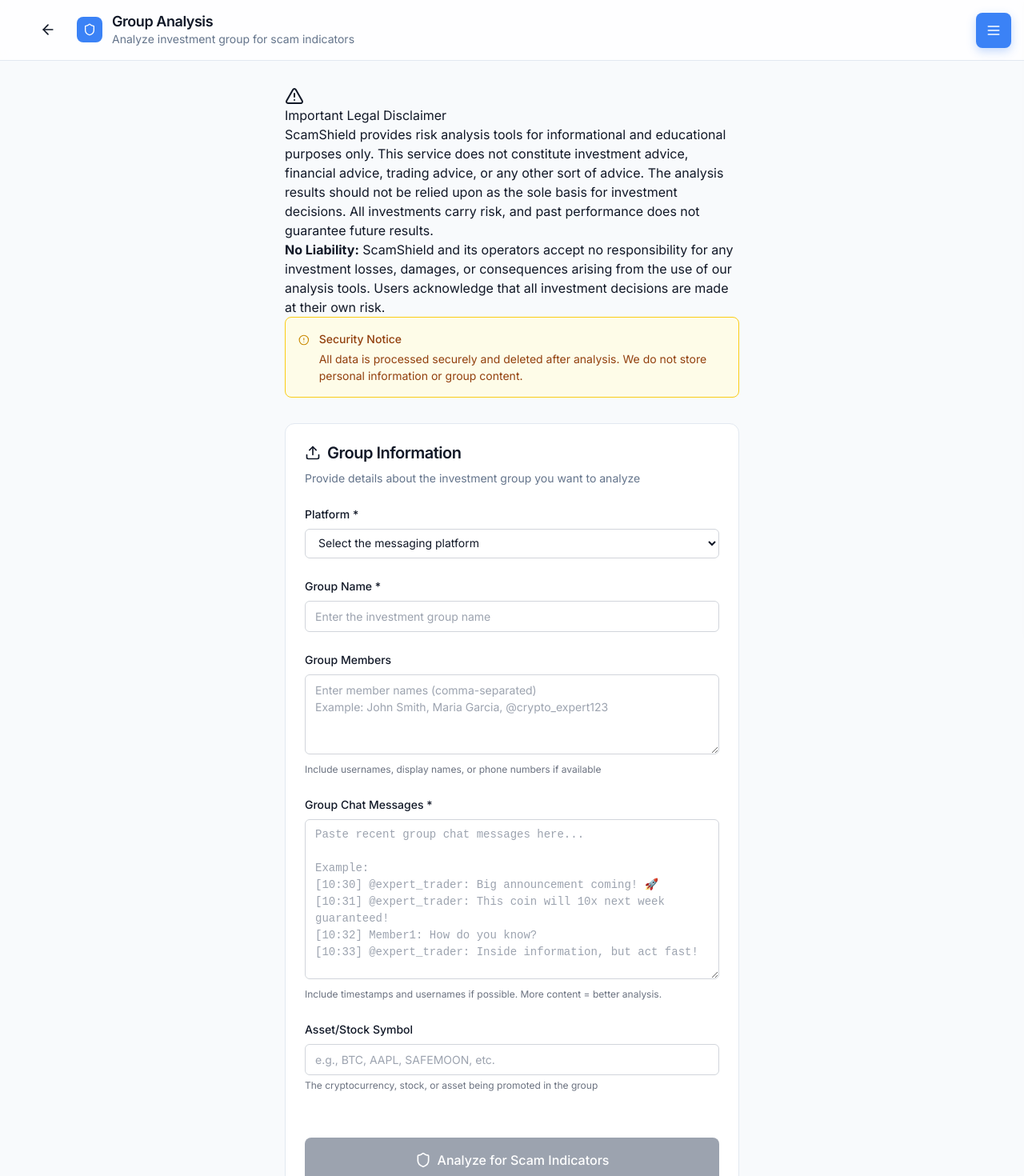
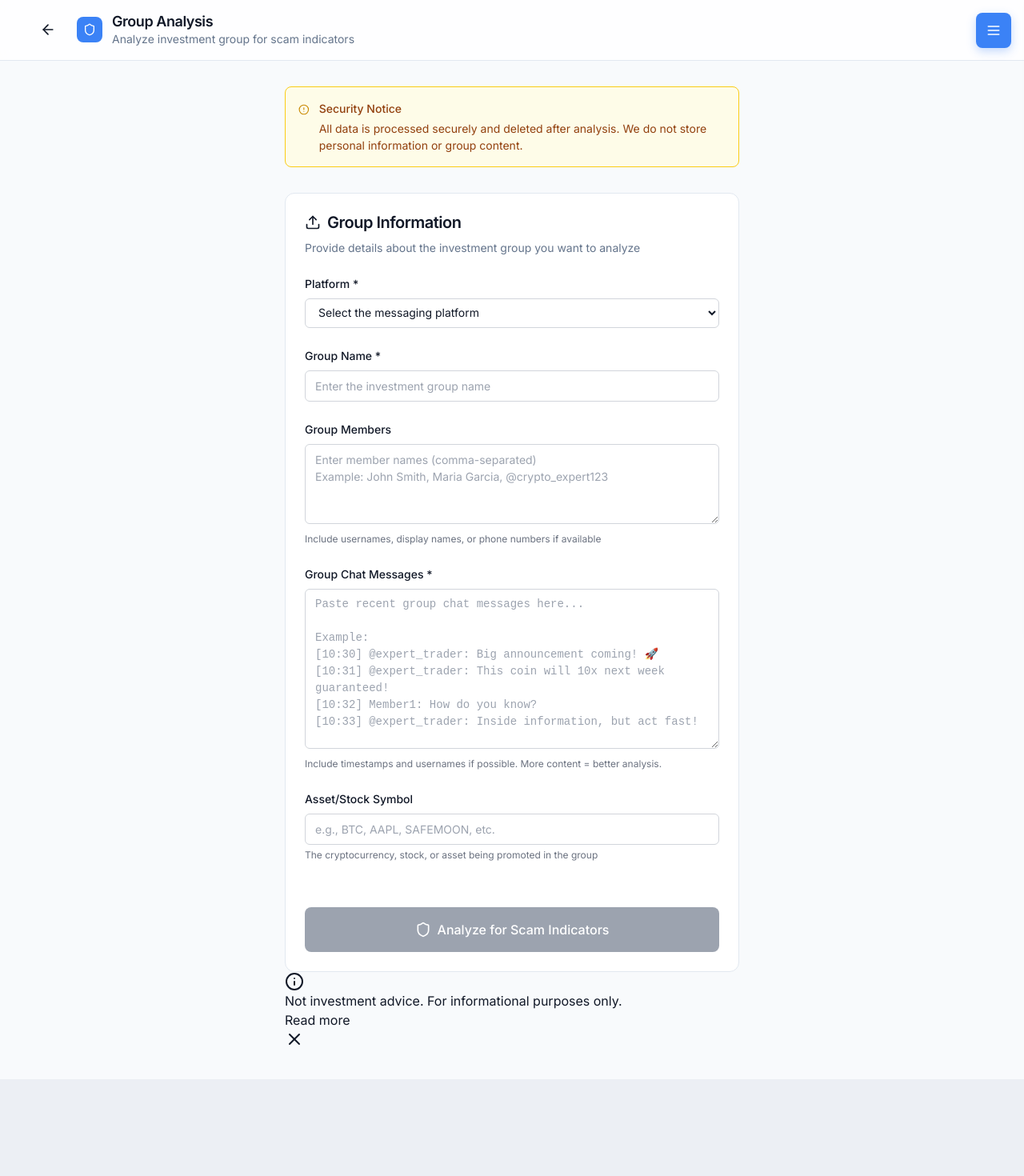
Before and after one commit to Elimiz21/scam-spotter-mobile-app, a React (Vite) app: page /analyze in a window 1280 px wide. Shown: the top 1470 px of the page at 80% size. After the commit the page ends 1349 px from the top, so only its background shows below. Built offline with nearby package versions, Linux system fonts and the light colour scheme.

Commit message:
Update disclaimer styling and placement
Update the disclaimer's visual style to match the site's design, reduce its size, and move it to the end of each page. Also, update GitHub and Vercel deployments.

```diff
--- a/src/components/LegalDisclaimer.tsx
+++ b/src/components/LegalDisclaimer.tsx
@@ -22,19 +22,16 @@ export const LegalDisclaimer = ({ variant = "compact", className = "" }: LegalDi
 
   if (variant === "full") {
     return (
-      <Card className={`border border-amber-200 bg-amber-50 dark:bg-amber-950/20 dark:border-amber-800 ${className}`}>
-        <div className="p-4">
-          <div className="flex items-start gap-3">
-            <AlertTriangle className="h-5 w-5 text-amber-600 dark:text-amber-400 mt-0.5 flex-shrink-0" />
+      <Card className={`bg-muted/30 border-border ${className}`}>
+        <div className="p-3">
+          <div className="flex items-start gap-2">
+            <AlertTriangle className="h-4 w-4 text-muted-foreground mt-0.5 flex-shrink-0" />
             <div className="flex-1">
-              <h4 className="font-medium text-amber-800 dark:text-amber-200 mb-2">
-                Important Legal Disclaimer
+              <h4 className="text-sm font-medium text-foreground mb-1">
+                Legal Disclaimer
               </h4>
-              <p className="text-sm text-amber-700 dark:text-amber-300 leading-relaxed">
+              <p className="text-xs text-muted-foreground leading-relaxed">
                 {disclaimerContent.full}
-              </p>
-              <p className="text-sm text-amber-700 dark:text-amber-300 leading-relaxed mt-2">
-                <strong>No Liability:</strong> ScamShield and its operators accept no responsibility for any investment losses, damages, or consequences arising from the use of our analysis tools. Users acknowledge that all investment decisions are made at their own risk.
               </p>
             </div>
           </div>
@@ -45,19 +42,19 @@ export const LegalDisclaimer = ({ variant = "compact", className = "" }: LegalDi
 
   if (variant === "results") {
     return (
-      <Card className={`border border-red-200 bg-red-50 dark:bg-red-950/20 dark:border-red-800 ${className}`}>
-        <div className="p-4">
-          <div className="flex items-start gap-3">
-            <AlertTriangle className="h-5 w-5 text-red-600 dark:text-red-400 mt-0.5 flex-shrink-0" />
+      <Card className={`bg-destructive/5 border-destructive/20 ${className}`}>
+        <div className="p-3">
+          <div className="flex items-start gap-2">
+            <AlertTriangle className="h-4 w-4 text-destructive mt-0.5 flex-shrink-0" />
             <div className="flex-1">
-              <h4 className="font-medium text-red-800 dark:text-red-200 mb-2">
-                Critical Risk Analysis Disclaimer
+              <h4 className="text-sm font-medium text-destructive mb-1">
+                Risk Analysis Disclaimer
               </h4>
-              <p className="text-sm text-red-700 dark:text-red-300 leading-relaxed">
+              <p className="text-xs text-muted-foreground leading-relaxed">
                 {disclaimerContent.results}
               </p>
-              <div className="mt-3 p-3 bg-red-100 dark:bg-red-900/30 rounded-md">
-                <p className="text-xs text-red-700 dark:text-red-300 font-medium">
+              <div className="mt-2 p-2 bg-destructive/10 rounded border border-destructive/20">
+                <p className="text-xs text-destructive font-medium">
                   ⚠️ FALSE POSITIVES AND NEGATIVES: Our analysis may incorrectly flag legitimate opportunities as risky or fail to detect actual scams. Always verify information independently.
                 </p>
               </div>
@@ -70,11 +67,11 @@ export const LegalDisclaimer = ({ variant = "compact", className = "" }: LegalDi
 
   // Compact variant - appears as a small banner
   return (
-    <div className={`bg-slate-100 dark:bg-slate-800 border-l-4 border-blue-500 px-4 py-2 ${className}`}>
+    <div className={`bg-muted/30 border-l-2 border-primary px-3 py-2 ${className}`}>
       <div className="flex items-center justify-between">
         <div className="flex items-center gap-2">
-          <Info className="h-4 w-4 text-blue-600 dark:text-blue-400" />
-          <p className="text-xs text-slate-700 dark:text-slate-300">
+          <Info className="h-3 w-3 text-primary" />
+          <p className="text-xs text-muted-foreground">
             {disclaimerContent.compact}
           </p>
           {!isExpanded && (
@@ -82,9 +79,9 @@ export const LegalDisclaimer = ({ variant = "compact", className = "" }: LegalDi
               variant="ghost"
               size="sm"
               onClick={() => setIsExpanded(true)}
-              className="text-xs p-1 h-auto text-blue-600 hover:text-blue-800 dark:text-blue-400"
+              className="text-xs p-0.5 h-auto text-primary hover:text-primary/80"
             >
-              Read full disclaimer
+              Read more
             </Button>
           )}
         </div>
@@ -92,22 +89,22 @@ export const LegalDisclaimer = ({ variant = "compact", className = "" }: LegalDi
           variant="ghost"
           size="sm"
           onClick={() => setIsDismissed(true)}
-          className="p-1 h-auto text-slate-500 hover:text-slate-700"
+          className="p-0.5 h-auto text-muted-foreground hover:text-foreground"
         >
           <X className="h-3 w-3" />
         </Button>
       </div>
 
       {isExpanded && (
-        <div className="mt-2 pt-2 border-t border-slate-200 dark:border-slate-700">
-          <p className="text-xs text-slate-600 dark:text-slate-400 leading-relaxed">
+        <div className="mt-2 pt-2 border-t border-border">
+          <p className="text-xs text-muted-foreground leading-relaxed">
             {disclaimerContent.full}
           </p>
           <Button
             variant="ghost"
             size="sm"
             onClick={() => setIsExpanded(false)}
-            className="text-xs p-1 h-auto text-blue-600 hover:text-blue-800 dark:text-blue-400 mt-1"
+            className="text-xs p-0.5 h-auto text-primary hover:text-primary/80 mt-1"
           >
             Collapse
           </Button>
--- a/src/pages/GroupAnalysis.tsx
+++ b/src/pages/GroupAnalysis.tsx
@@ -149,9 +149,6 @@ const GroupAnalysis = () => {
       </header>
 
       <div style={{ maxWidth: '600px', margin: '0 auto', padding: '2rem 1rem' }}>
-
-        {/* Legal Disclaimer */}
-        <LegalDisclaimer variant="full" className="mb-6" />
 
         {/* Security Notice */}
         <div style={{
@@ -392,6 +389,12 @@ const GroupAnalysis = () => {
           </div>
         )}
 
+
+        {/* Legal Disclaimer */}
+        <div className="mt-8">
+          <LegalDisclaimer variant="compact" />
+        </div>
+
       </div>
 
       <ApiKeyDialog
--- a/src/pages/HowItWorks.tsx
+++ b/src/pages/HowItWorks.tsx
@@ -271,11 +271,6 @@ const HowItWorks = () => {
           </p>
         </div>
 
-        {/* Legal Disclaimer */}
-        <div style={{ margin: '2rem 0' }}>
-          <LegalDisclaimer variant="full" />
-        </div>
-
         {/* CTA */}
         <div style={{ textAlign: 'center', marginTop: '3rem' }}>
           <h3 style={{ fontSize: '1.25rem', fontWeight: '600', marginBottom: '1rem' }}>Ready to Analyze a Group?</h3>
@@ -294,7 +289,11 @@ const HowItWorks = () => {
           >
             Start Analysis Now
           </button>
-          <LegalDisclaimer variant="compact" className="mt-4" />
+        </div>
+
+        {/* Legal Disclaimer */}
+        <div style={{ margin: '2rem 0' }}>
+          <LegalDisclaimer variant="compact" />
         </div>
 
       </div>
--- a/src/pages/ResultsDashboard.tsx
+++ b/src/pages/ResultsDashboard.tsx
@@ -130,10 +130,6 @@ const ResultsDashboard = () => {
     <div style={{ minHeight: '100vh', backgroundColor: '#f8fafc' }}>
       <Navigation />
 
-      {/* Critical Disclaimer */}
-      <div style={{ padding: '1rem', maxWidth: '1200px', margin: '0 auto' }}>
-        <LegalDisclaimer variant="results" />
-      </div>
 
       {/* Header */}
       <header style={{
@@ -349,6 +345,11 @@ const ResultsDashboard = () => {
           </button>
         </div>
 
+        {/* Legal Disclaimer */}
+        <div style={{ margin: '2rem 0' }}>
+          <LegalDisclaimer variant="results" />
+        </div>
+
       </div>
 
       {/* Detailed Analysis Modal */}
--- a/src/pages/SingleCheck.tsx
+++ b/src/pages/SingleCheck.tsx
@@ -163,9 +163,6 @@ const SingleCheck = () => {
 
       <div className="max-w-2xl mx-auto p-4 space-y-6">
 
-        {/* Legal Disclaimer */}
-        <LegalDisclaimer variant="full" />
-
         {/* Security Notice */}
         <div className="bg-yellow-50 border border-yellow-200 rounded-lg p-4">
           <div className="flex items-start gap-3">
@@ -256,6 +253,11 @@ const SingleCheck = () => {
           </div>
         )}
 
+        {/* Legal Disclaimer */}
+        <div className="mt-8">
+          <LegalDisclaimer variant="compact" />
+        </div>
+
       </div>
 
       <ApiKeyDialog
```
